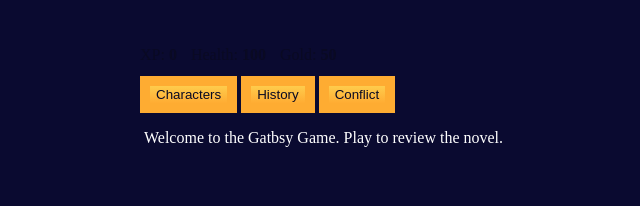
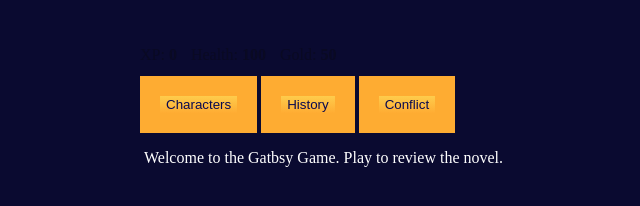
Before and after one commit to kwsmolin/monster-game, a plain HTML site: page index.html in a window 1280 px wide. Shown: the whole page, without its empty margins (256-896 px from the left). Drawn offline with Linux system fonts and the light colour scheme.

Commit message:
Update style.css

```diff
--- a/style.css
+++ b/style.css
@@ -38,8 +38,8 @@ body {
 
 button {
   cursor: pointer;
-  color: #0a0a23;
+  color: #0a0a50;
   background-color: #feac32;
   background-image: linear-gradient(#fecc4c, #ffac33);
-  border: 10px solid #feac32;
+  border: 20px solid #feac32;
 }
```
